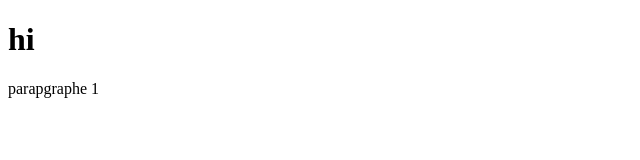
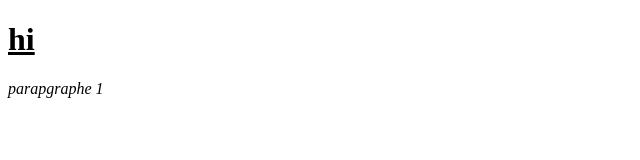
Before and after one commit to mareenmaud/TutoGit, a plain HTML site: page index.html in a window 1280 px wide. Shown: the full height of the page, 0-640 px from the left. Drawn offline with Linux system fonts and the light colour scheme.

Commit message:
modif index.html hi souligné et n°1 italique

```diff
--- a/index.html
+++ b/index.html
@@ -4,7 +4,7 @@
 	<title>World Circus</title>
 </head>
 <body>
-<h1>hi</h1>
-<p>parapgraphe 1</p>
+<h1><u>hi</u></h1>
+<p><i>parapgraphe 1</i></p>
 </body>
 </html>
```
